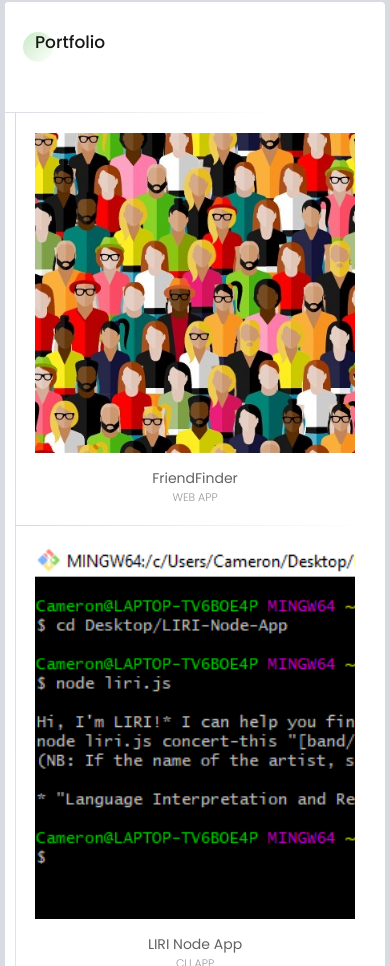
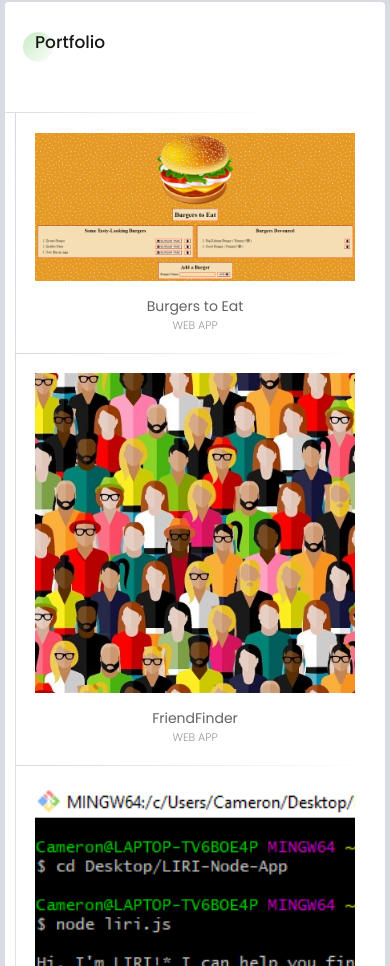
Before and after one commit to MacCabe1888/portfolio, a plain HTML site: page index.html in a window 390 px wide. Shown: the part 3311-4277 px from the top of the page. Drawn offline with nearby package versions, Linux system fonts and the light colour scheme; some packages are replaced by stand-ins of ours; files that its build step writes are made by us from their sources; files whose address does not match are found by name.

Commit message:
added new project to portfolio

```diff
--- a/index.html
+++ b/index.html
@@ -413,6 +413,21 @@
 							<div class="col col-d-6 col-t-6 col-m-12 grid-item border-line-h">
 								<div class="box-item">
 									<div class="image">
+										<a href="https://thawing-ocean-73628.herokuapp.com/" target="_blank">
+											<img src="images/works/Burgers-to-Eat.png" alt="Burgers to Eat"/>
+										</a>
+									</div>
+									<div class="desc">
+										<a href="https://github.com/MacCabe1888/Burgers-to-Eat" target="_blank">Burgers to Eat</a>
+										<div class="category">Web App</div>
+									</div>
+								</div>
+							</div>
+
+							<!-- work item -->
+							<div class="col col-d-6 col-t-6 col-m-12 grid-item border-line-h">
+								<div class="box-item">
+									<div class="image">
 										<a href="https://friendfinder1888.herokuapp.com" target="_blank">
 											<img src="images/works/FriendFinder.jpg" alt="FriendFinder"/>
 										</a>
```
Also changed, not shown: images/works/Burgers-to-Eat.png (added).
